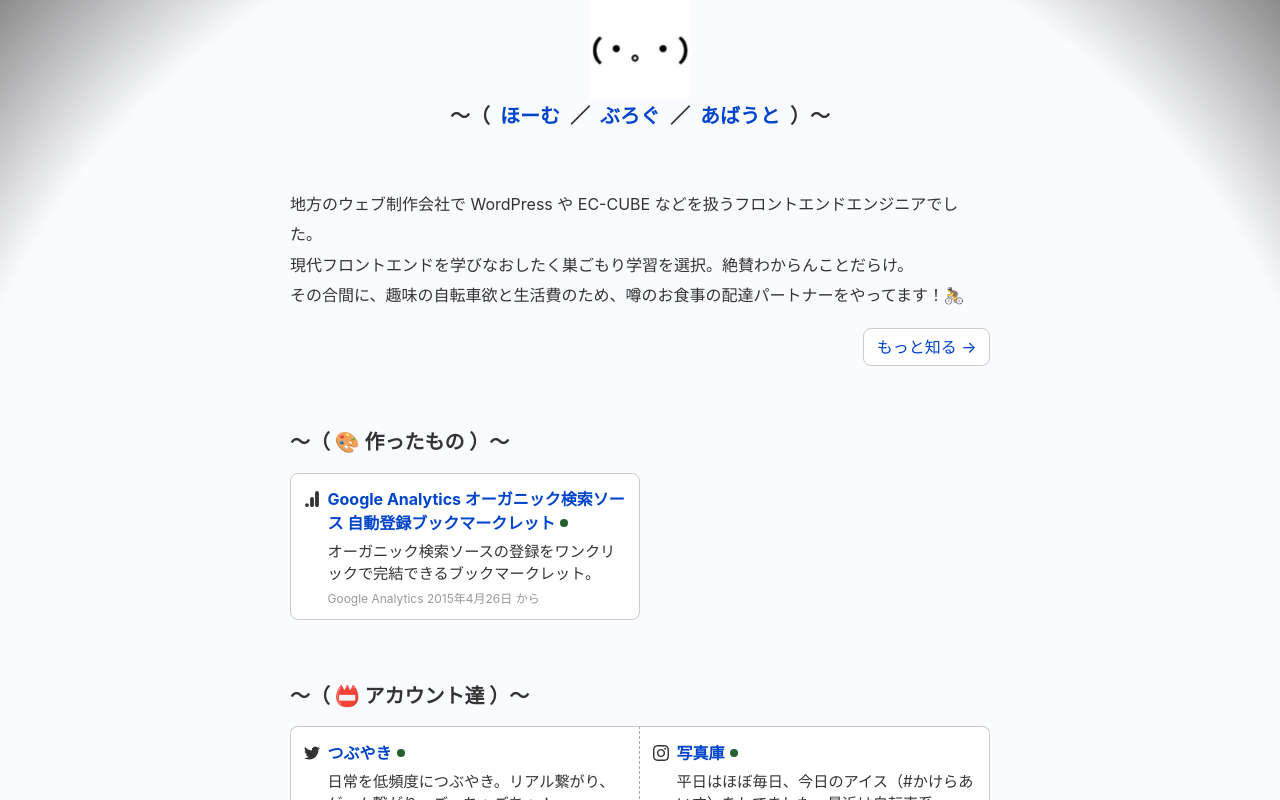
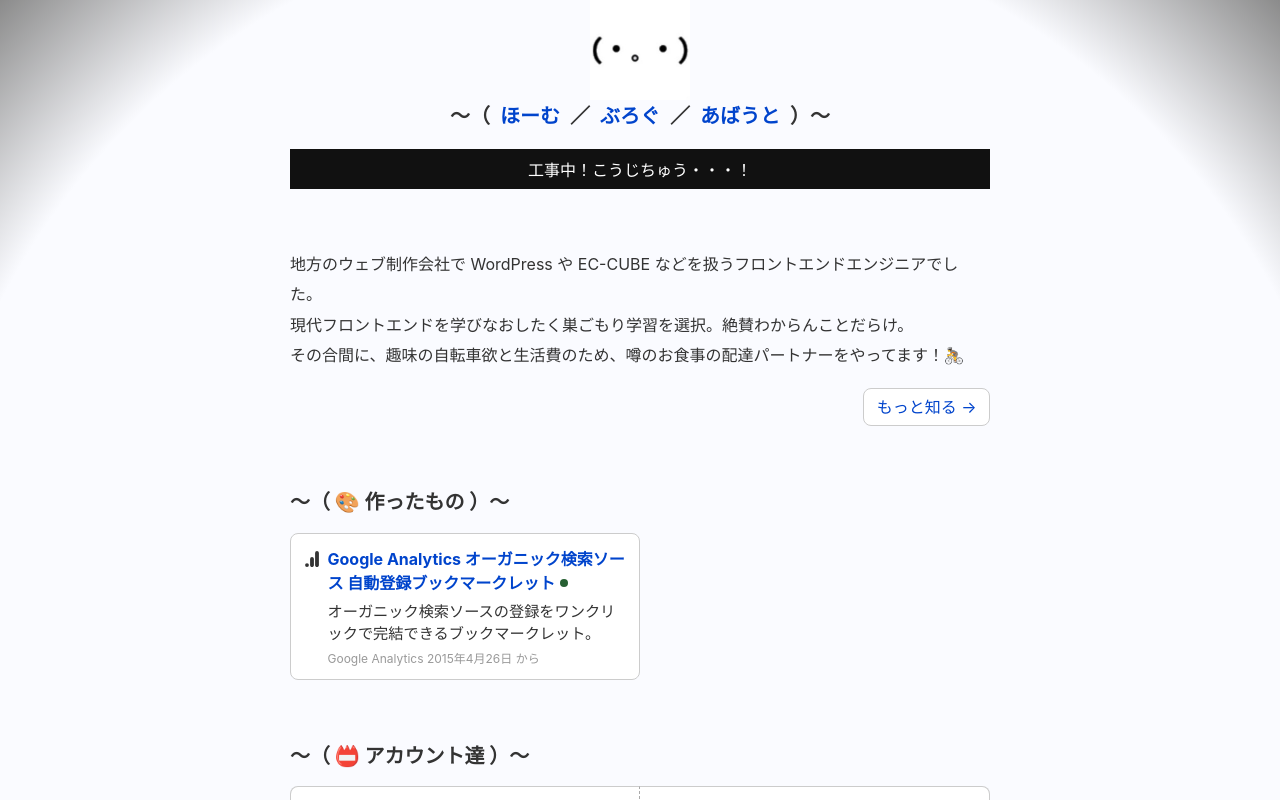
Before and after one commit to mhkkr/kakera.dev, a Next.js app: page / in a window 1280 px wide. Shown: the top 800 px of the page. Built offline with nearby package versions, Linux system fonts and the light colour scheme.

Commit message:
工事中

```diff
--- a/src/components/header.tsx
+++ b/src/components/header.tsx
@@ -31,6 +31,7 @@ export default ({ titlePre = '' }) => {
           ))}
         </ul>
       </nav>
+      <p>工事中！こうじちゅう・・・！</p>
     </HeaderComponent>
   )
 }
@@ -38,6 +39,13 @@ export default ({ titlePre = '' }) => {
 import styled from 'styled-components'
 
 const HeaderComponent = styled.header`
+  p {
+    background-color: #111;
+    color: #fff;
+    text-align: center;
+    margin-top: 2rem;
+    padding: .5em;
+  }
   [class]& {
     display: flex;
     flex-direction: column;
```
Also changed, not shown: .babelrc (added).
